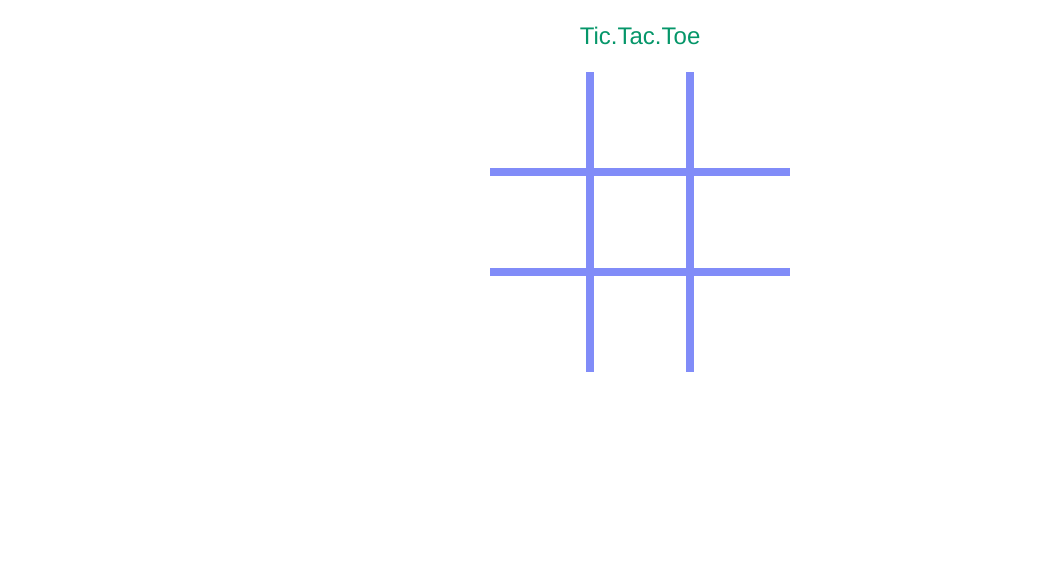
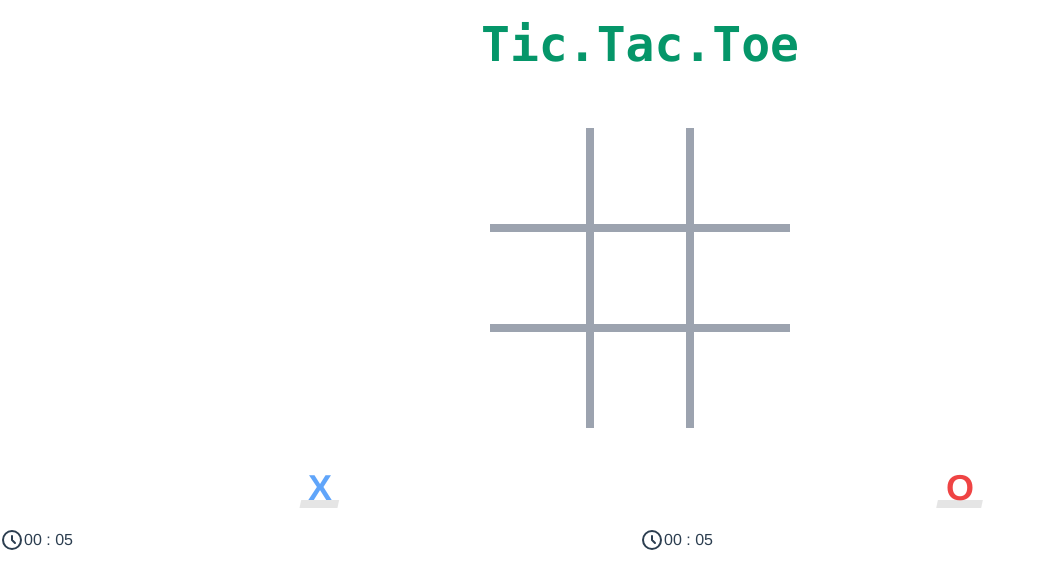
Before and after one commit to RohithKP/tic-tac-toe, a Vue app: page /#/ in a window 1280 px wide. Shown: the top 588 px of the page, without its empty margins (0-1044 px from the left). Built offline with nearby package versions, Linux system fonts and the light colour scheme.

Commit message:
timer util and component added

```diff
--- a/src/App.vue
+++ b/src/App.vue
@@ -1,6 +1,8 @@
 <template>
   <header id="header" class="p-5">
-    <h1 class="text-2xl text-green-600">Tic.Tac.Toe</h1>
+    <h1 class="text-5xl mb-10 font-mono font-bold text-green-600">
+      Tic.Tac.Toe
+    </h1>
   </header>
   <router-view />
 </template>
--- a/src/components/Board.vue
+++ b/src/components/Board.vue
@@ -1,14 +1,18 @@
 <template>
-  <div class="board grid justify-center items-center content-center">
+  <div
+    class="board grid justify-center items-center content-center"
+    :class="isGameOver ? '' : turn"
+  >
     <Cell
-      v-for="i in cells"
+      v-for="(i, index) in board"
       :key="i"
-      @cell-clicked="onCellClick(i, $event)"
+      @cell-clicked="onCellClick(index, $event)"
+      :class="board[index]"
     ></Cell>
   </div>
 </template>
 <script lang="ts">
-import { computed, defineComponent } from "vue";
+import { computed, defineComponent, ref } from "vue";
 import { useStore } from "vuex";
 import { key } from "../store";
 import Cell from "./Cell.vue";
@@ -19,13 +23,14 @@ export default defineComponent({
     Cell
   },
   setup() {
+    const isGameOver = ref(false);
     const store = useStore(key); // store instead of `$store`
-    const cells = computed(() => store.state.board);
+    const board = computed(() => store.state.board);
     const turn = computed(() => store.state.turn);
 
     function onCellClick(i: number, event: MouseEvent) {
       console.log(i, event);
-      nextTurn();
+      makeMove(i);
       console.log(store.state.turn);
     }
 
@@ -34,7 +39,56 @@ export default defineComponent({
       store.commit("setTurn", nextTurnValue);
     }
 
-    return { cells, onCellClick };
+    function setCellState(index: number, turn: string) {
+      store.commit("setCell", { index, turn });
+    }
+
+    function makeMove(i: number) {
+      if (!isInProgress() || board.value[i]) {
+        return;
+      }
+
+      setCellState(i, turn.value);
+
+      if (!findWinningCombination()) {
+        nextTurn();
+      }
+    }
+
+    function findWinningCombination() {
+      const winningCombinations = [
+        [0, 1, 2],
+        [3, 4, 5],
+        [6, 7, 8],
+        [0, 3, 6],
+        [1, 4, 7],
+        [2, 5, 8],
+        [0, 4, 8],
+        [2, 4, 6]
+      ];
+
+      for (const combination of winningCombinations) {
+        const [a, b, c] = combination;
+        const { value: boardState } = board;
+
+        if (
+          boardState[a] &&
+          boardState[a] === boardState[b] &&
+          boardState[a] === boardState[c]
+        ) {
+          isGameOver.value = true;
+          return combination;
+        }
+      }
+
+      return null;
+    }
+
+    function isInProgress() {
+      return board.value.includes(null) && !isGameOver.value;
+    }
+
+    return { board, onCellClick, turn, isGameOver };
   }
 });
 </script>
@@ -67,4 +121,67 @@ export default defineComponent({
 .cell:nth-child(7) {
   border-bottom: none;
 }
+
+.cell.X,
+.cell.O {
+  cursor: not-allowed;
+}
+
+.cell.X::before,
+.cell.X::after {
+  background-color: #74b3ff;
+}
+.cell.O::before {
+  background-color: #ef4444;
+}
+
+.board.X .cell:not(.X):not(.O):hover::before,
+.board.X .cell:not(.X):not(.O):hover::after {
+  background-color: #c3dbf8;
+}
+.board.O .cell:not(.X):not(.O):hover::before {
+  background-color: #f1a8a8;
+}
+
+.cell.X::before,
+.cell.X::after,
+.board.X .cell:not(.X):not(.O):hover::before,
+.board.X .cell:not(.X):not(.O):hover::after {
+  content: "";
+  position: absolute;
+  width: calc(var(--mark-size) * 0.15);
+  height: var(--mark-size);
+}
+
+.cell.X::before,
+.board.X .cell:not(.X):not(.O):hover::before {
+  transform: rotate(45deg);
+}
+
+.cell.X::after,
+.board.X .cell:not(.X):not(.O):hover::after {
+  transform: rotate(-45deg);
+}
+
+.cell.O::before,
+.cell.O::after,
+.board.O .cell:not(.X):not(.O):hover::before,
+.board.O .cell:not(.X):not(.O):hover::after {
+  content: "";
+  position: absolute;
+  border-radius: 50%;
+}
+
+.cell.O::before,
+.board.O .cell:not(.X):not(.O):hover::before {
+  width: var(--mark-size);
+  height: var(--mark-size);
+}
+
+.cell.O::after,
+.board.O .cell:not(.X):not(.O):hover::after {
+  width: calc(var(--mark-size) * 0.7);
+  height: calc(var(--mark-size) * 0.7);
+  background-color: white;
+}
 </style>
--- a/src/components/Cell.vue
+++ b/src/components/Cell.vue
@@ -5,16 +5,20 @@
       flex
       content-center
       items-center
+      justify-center
       cursor-pointer
-      border-4 border-solid border-indigo-400
+      border-4 border-solid border-gray-400
     "
     @click="cellClick"
   ></div>
 </template>
 <script lang="ts">
-import { defineComponent } from "vue";
+import { defineComponent, PropType } from "vue";
 
 export default defineComponent({
+  // props: {
+  //   label: String as PropType<string>
+  // },
   setup() {},
   methods: {
     cellClick(event: MouseEvent) {
--- /dev/null
+++ b/src/components/Timer.vue
@@ -0,0 +1,40 @@
+<template>
+  <div class="flex">
+    <svg
+      xmlns="http://www.w3.org/2000/svg"
+      class="h-6 w-6"
+      fill="none"
+      viewBox="0 0 24 24"
+      stroke="currentColor"
+    >
+      <path
+        stroke-linecap="round"
+        stroke-linejoin="round"
+        stroke-width="2"
+        d="M12 8v4l3 3m6-3a9 9 0 11-18 0 9 9 0 0118 0z"
+      />
+    </svg>
+    {{ time }}
+  </div>
+</template>
+
+<script lang="ts">
+import { defineComponent, ref } from "vue";
+import { Timer } from "../utils/helper";
+
+export default defineComponent({
+  setup() {
+    let time = ref("00: 00");
+    const timer = new Timer(function (formattedTime: string) {
+      time.value = formattedTime;
+    });
+    timer.start();
+    return {
+      time,
+      start: () => timer.start(),
+      stop: () => timer.stop(),
+      clear: () => timer.clear()
+    };
+  }
+});
+</script>
--- a/src/store/index.ts
+++ b/src/store/index.ts
@@ -4,7 +4,7 @@ import { InjectionKey } from "vue";
 // define your typings for the store state
 export interface State {
   turn: string;
-  board: Array<string>;
+  board: Array<string | null>;
 }
 
 // define injection key
@@ -13,14 +13,14 @@ export const key: InjectionKey<Store<State>> = Symbol();
 export const store = createStore<State>({
   state: {
     turn: "X",
-    board: new Array(9).fill(null) as Array<string>
+    board: new Array(9).fill(null)
   },
   mutations: {
     setTurn(state, payload) {
       state.turn = payload;
     },
-    setBoard(state, payload: { index: number; key: string }) {
-      state.board[payload.index] = payload.key;
+    setCell(state, payload: { index: number; turn: string }) {
+      state.board[payload.index] = payload.turn;
     }
   },
   actions: {},
--- /dev/null
+++ b/src/utils/helper.ts
@@ -0,0 +1,36 @@
+export class Timer {
+  private startTime: number;
+  private timer: number = 0;
+  private timerCallBack: Function;
+
+  constructor(timerCallBack: Function) {
+    this.timerCallBack = timerCallBack;
+    this.startTime = Math.floor(Date.now() / 1000);
+  }
+
+  private startTimeCounter() {
+    var now = Math.floor(Date.now() / 1000);
+    var diff = now - this.startTime;
+    var m = Math.floor(diff / 60);
+    var s = Math.floor(diff % 60);
+    this.timer = setTimeout(this.startTimeCounter.bind(this), 500);
+    this.timerCallBack(`${this.padTime(m)} : ${this.padTime(s)}`);
+    console.log(this.padTime(m), this.padTime(s));
+  }
+
+  private padTime(i: number) {
+    return i.toString().padStart(2, "0");
+  }
+
+  start() {
+    this.startTimeCounter();
+  }
+
+  stop() {
+    clearInterval(this.timer);
+  }
+
+  clear() {
+    this.startTime = Math.floor(Date.now() / 1000);
+  }
+}
--- a/src/views/Home.vue
+++ b/src/views/Home.vue
@@ -1,17 +1,54 @@
 <template>
-  <div class="home">
-    <Board />
+  <div class="home container mx-auto">
+    <section class="mb-10">
+      <Board />
+    </section>
+
+    <section class="flex justify-center mx-auto">
+      <div class="flex-1">
+        <h2 class="pb-5">
+          <span class="font-extrabold text-4xl text-blue-400">X</span>
+        </h2>
+        <Timer ref="xTimer"></Timer>
+      </div>
+      <div class="flex-1">
+        <h2 class="pb-5">
+          <span class="font-extrabold text-4xl text-red-500">O</span>
+        </h2>
+        <Timer ref="oTimer"></Timer>
+      </div>
+    </section>
   </div>
 </template>
 
 <script lang="ts">
 import { defineComponent } from "vue";
 import Board from "@/components/Board.vue";
+import Timer from "@/components/Timer.vue";
 
 export default defineComponent({
   name: "Home",
   components: {
-    Board
+    Board,
+    Timer
   }
 });
 </script>
+
+<style scoped>
+h2 > span {
+  position: relative;
+}
+
+h2 > span::before {
+  content: "";
+  position: absolute;
+  bottom: 0;
+  width: 160%;
+  height: 8px;
+  transform: skew(-12deg) translateX(-20%);
+  background: rgb(0 0 0 / 10%);
+  /* background: linear-gradient(to right, #94f9f0 0%, #6ca8f3 100%); */
+  z-index: -1;
+}
+</style>
```
